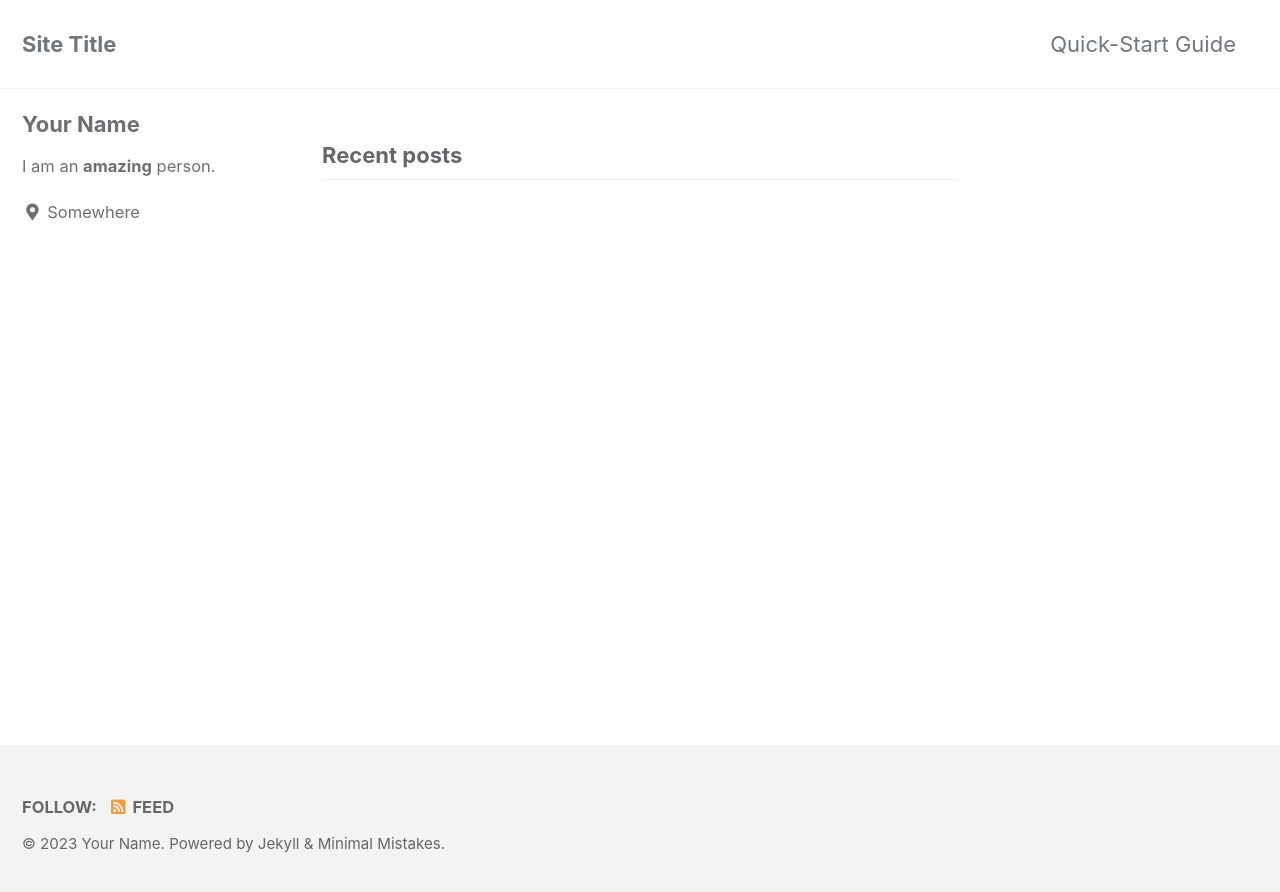
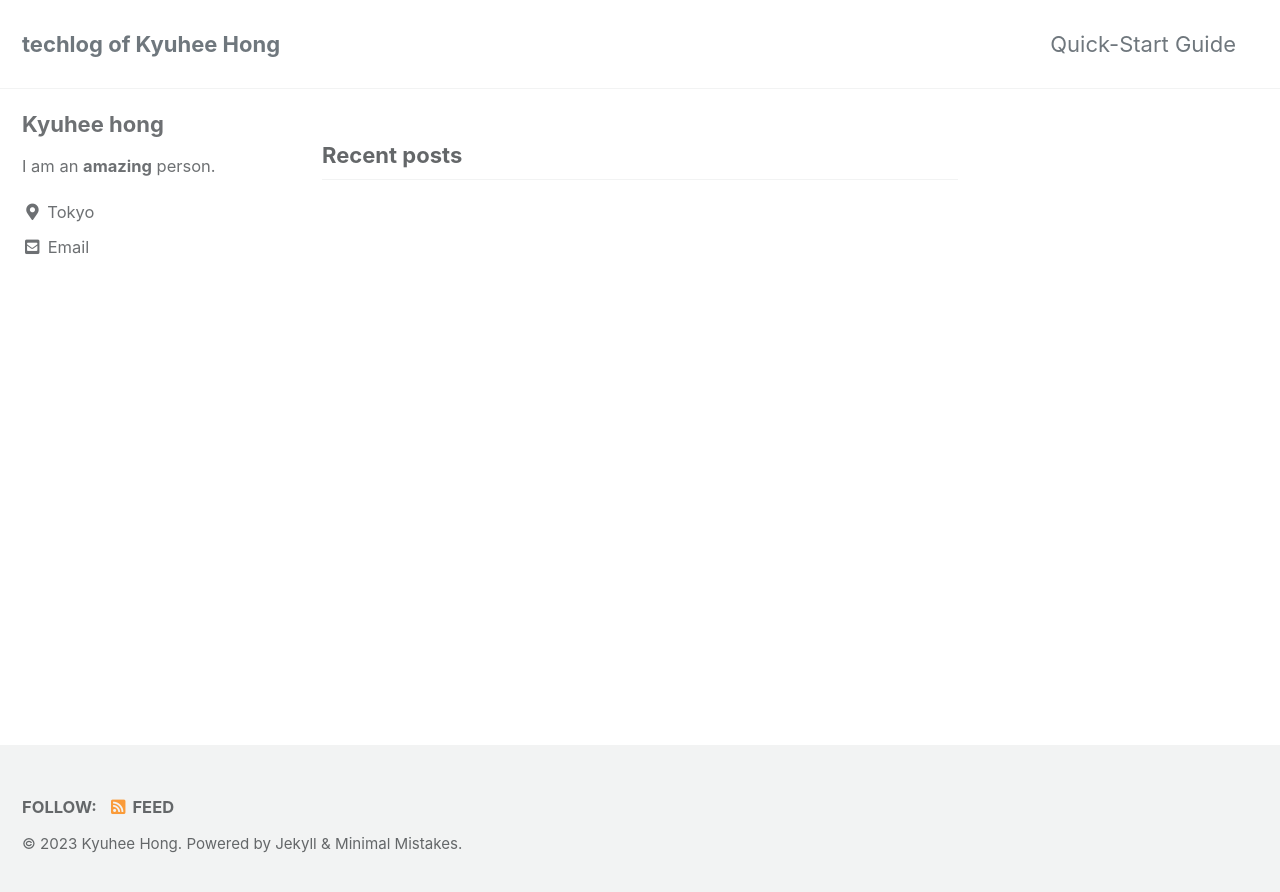
Before and after one commit to norang0/norang0.github.io, a Jekyll site: the page built from index.html, in a window 1280 px wide. Shown: the top 892 px of the page. Built offline with Jekyll 4.4.1, drawn with Linux system fonts in a browser that asks for light colours; cached includes are drawn as plain includes; the list of posts is cut into pages by our own code.

Commit message:
edit config with name

```diff
--- a/_config.yml
+++ b/_config.yml
@@ -16,11 +16,11 @@ minimal_mistakes_skin    : "default" # "air", "aqua", "contrast", "dark", "dirt"
 
 # Site Settings
 locale                   : "en-US"
-title                    : "Site Title"
+title                    : "techlog of Kyuhee Hong"
 title_separator          : "-"
 subtitle                 : # site tagline that appears below site title in masthead
-name                     : "Your Name"
-description              : "An amazing website."
+name                     : "Kyuhee Hong"
+description              : "techlog of kyuhee hong"
 url                      : "https://norang0.github.io/" # the base hostname & protocol for your site e.g. "https://mmistakes.github.io"
 baseurl                  : # the subpath of your site, e.g. "/blog"
 repository               : # GitHub username/repo-name e.g. "mmistakes/minimal-mistakes"
@@ -104,15 +104,15 @@ analytics:
 
 # Site Author
 author:
-  name             : "Your Name"
+  name             : "Kyuhee hong"
   avatar           : # path of avatar image, e.g. "/assets/images/bio-photo.jpg"
   bio              : "I am an **amazing** person."
-  location         : "Somewhere"
+  location         : "Tokyo"
   email            :
   links:
     - label: "Email"
       icon: "fas fa-fw fa-envelope-square"
-      # url: "mailto:your.name@email.com"
+      url: "mailto:kyuheehong0@gmail.com"
     - label: "Website"
       icon: "fas fa-fw fa-link"
       # url: "https://your-website.com"
```
Also changed, not shown: 1 other file.
